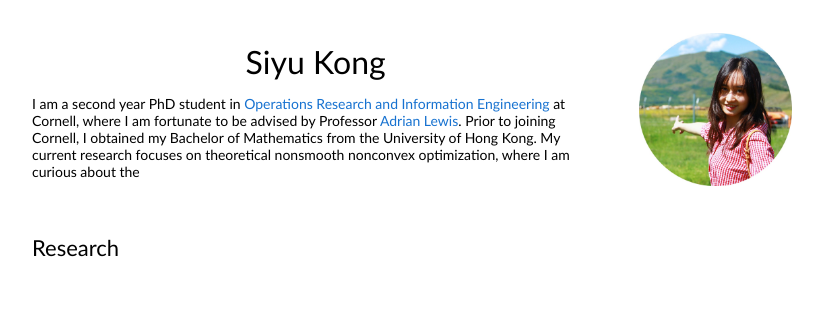
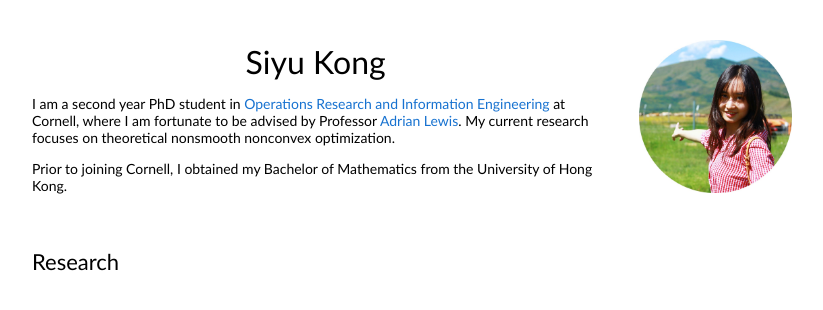
Before and after one commit to ksyautumn/ksyautumn.github.io, a Jekyll site: the page index.html, which Jekyll copies as it is, in a window 1280 px wide. Shown: the top 310 px of the page, without its empty margins (228-1051 px from the left). Built offline with Jekyll 4.4.1, drawn with Linux system fonts in a browser that asks for light colours.

Commit message:
Update index.html

```diff
--- a/index.html
+++ b/index.html
@@ -20,8 +20,9 @@
               <p style="text-align:center">
                 <name>Siyu Kong</name>
               </p>
-              <p>I am a second year PhD student in <a href="https://www.orie.cornell.edu/orie">Operations Research and Information Engineering</a> at Cornell, where I am fortunate to be advised by Professor <a href="https://people.orie.cornell.edu/aslewis/">Adrian Lewis</a>. Prior to joining Cornell, I obtained my Bachelor of Mathematics from the University of Hong Kong. My current research focuses on theoretical nonsmooth nonconvex optimization, where I am curious about the
+              <p>I am a second year PhD student in <a href="https://www.orie.cornell.edu/orie">Operations Research and Information Engineering</a> at Cornell, where I am fortunate to be advised by Professor <a href="https://people.orie.cornell.edu/aslewis/">Adrian Lewis</a>. My current research focuses on theoretical nonsmooth nonconvex optimization.
               </p>
+	      <p>Prior to joining Cornell, I obtained my Bachelor of Mathematics from the University of Hong Kong.
             </td>
             <td style="padding:2.5%;width:20%;max-width:20%">
               <a href="images/Siyu.jpg"><img style="width:100%;max-width:100%" alt="profile photo" src="images/Siyu_circle.jpg" class="hoverZoomLink"></a>
```
